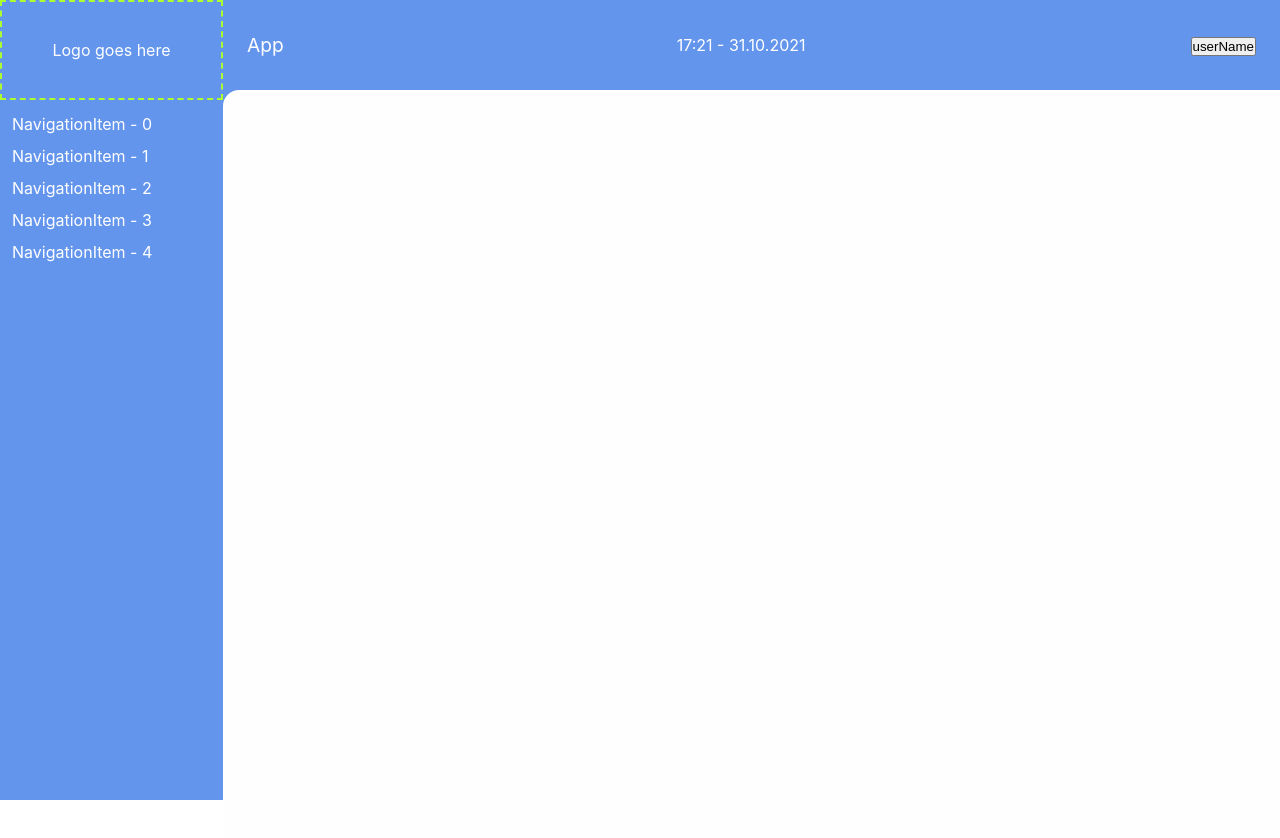
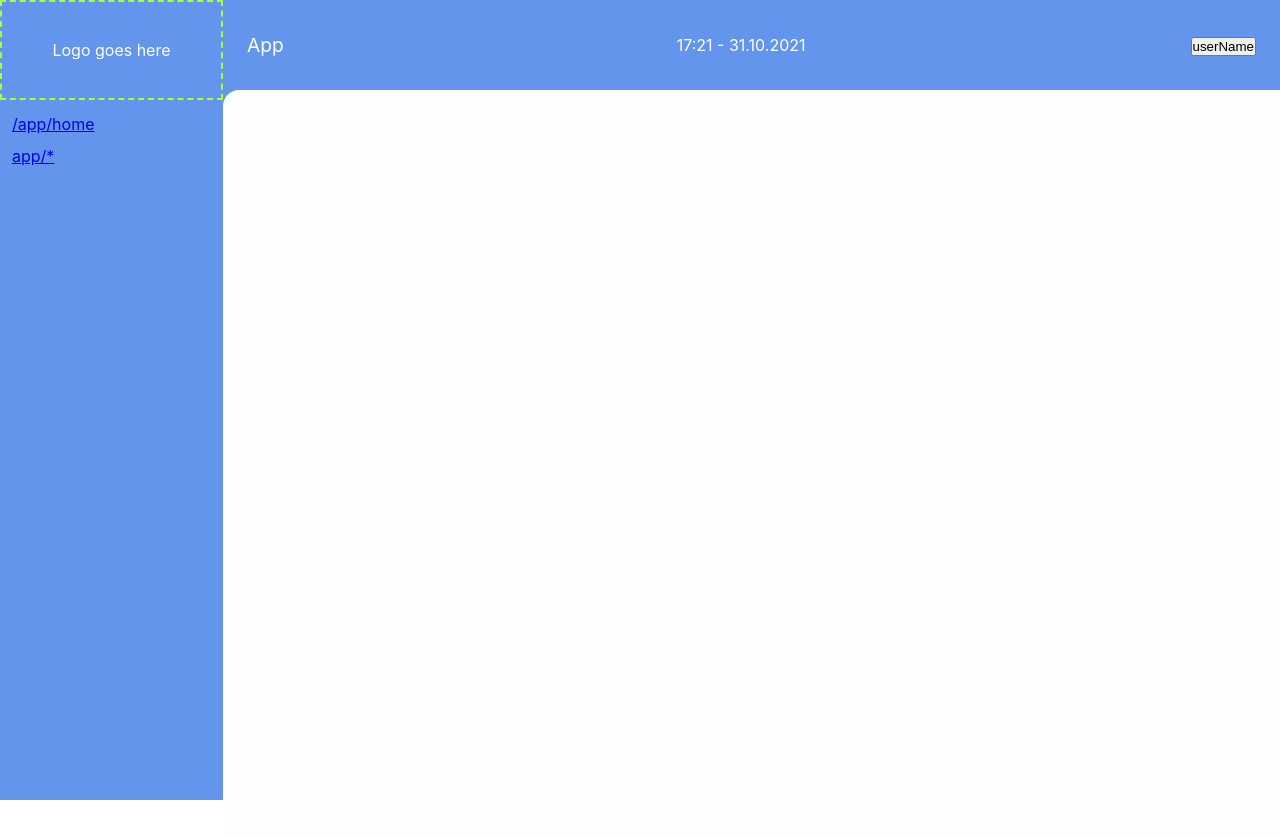
Before and after one commit to georgeiliadis91/base_dashboard, a React (Create React App) app: page /app in a window 1280 px wide. Shown: the top 838 px of the page. Built offline with nearby package versions, Linux system fonts and the light colour scheme.

Commit message:
tmp sidebar links

```diff
--- a/package.json
+++ b/package.json
@@ -23,7 +23,7 @@
     "web-vitals": "^1.1.2"
   },
   "scripts": {
-    "start": "react-scripts --openssl-legacy-provider start",
+    "start": "react-scripts start",
     "build": "react-scripts build",
     "test": "react-scripts test",
     "eject": "react-scripts eject"
--- /dev/null
+++ b/src/helpers/dataFormatters.ts
@@ -0,0 +1,8 @@
+import routes from "../views/routes";
+
+// type route = typeof routes[0]; type this properly
+
+export const getRouteList = (selectedRoute: string)=> {
+    const givenRouteSubItem = routes.find((route) => {return route.path===selectedRoute});
+    return givenRouteSubItem?.children.map((child)=>child.path)
+}
--- a/src/layouts/dasboard/components/SideBar/SideBar.tsx
+++ b/src/layouts/dasboard/components/SideBar/SideBar.tsx
@@ -1,20 +1,25 @@
 import React from "react";
 import styles from "./SideBar.module.css";
-
+import { getRouteList } from "../../../../helpers/dataFormatters";
+import { Link } from "react-router-dom";
 interface Props {}
 
 //dummy address list replace with real one
-const addressList = Array.from({ length: 5 }, (_, index) => index);
+// const addressList = Array.from({ length: 5 }, (_, index) => index);
 
 export const SideBar = (props: Props) => {
+
+  // get the route children for the sidebar
+  const routeList = getRouteList("app") || []
+
   return (
     <div className={styles.container}>
       <div className={styles.logo_container}>Logo goes here</div>
       <ul className={styles.list}>
-        {addressList.map((v, i) => {
+        {routeList.map((v, i) => {
           return (
             <li key={i} className={styles.list_item}>
-              NavigationItem - {v}
+              <Link to={v}>{v}</Link>
             </li>
           );
         })}
```
Also changed, not shown: 1 other file (tests, documents, lock files or other folders).
